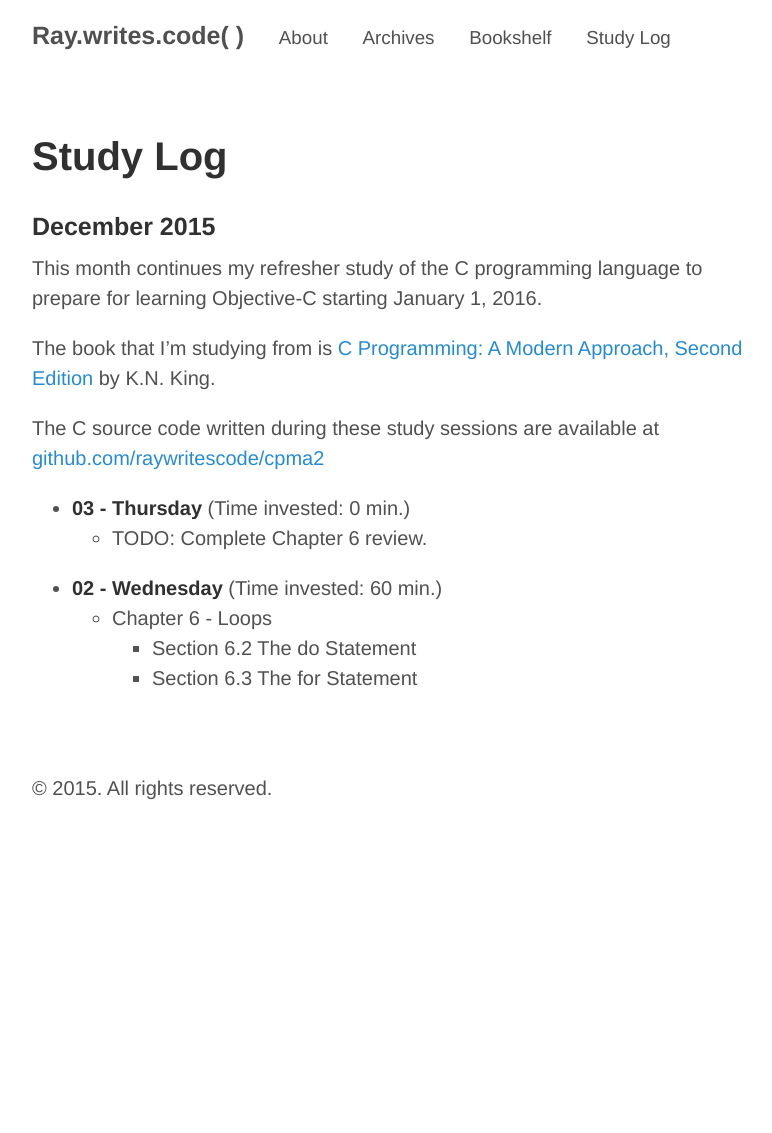
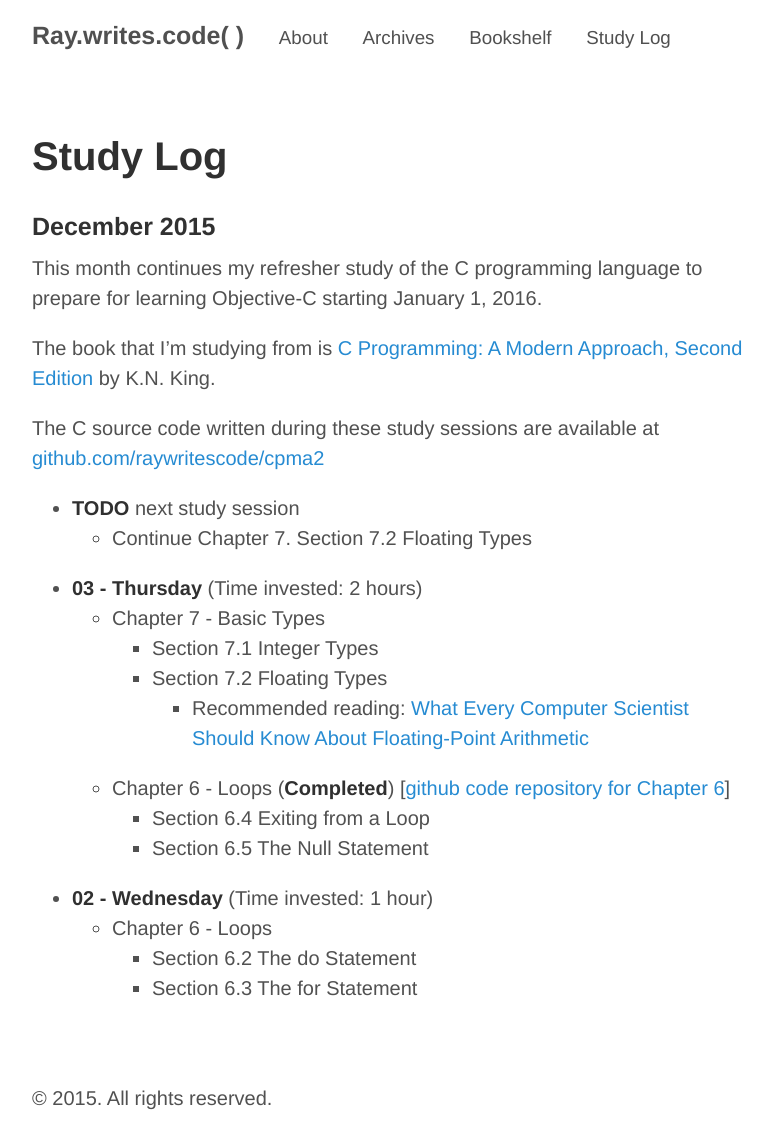
Before and after one commit to raywritescode/raywritescode.github.io, a Jekyll site: the page built from studylog.md, in a window 1280 px wide. Shown: the whole page, without its empty margins (248-1020 px from the left). Built offline with Jekyll 4.4.1, drawn with Linux system fonts in a browser that asks for light colours; Markdown is read by kramdown in place of the engine named in the settings; before the commit the page ends 900 px from its top, so only the background shows below that.

Commit message:
Updated studylog.md - Study session (2 hrs) Wednesday 2015-12-03

```diff
--- a/studylog.md
+++ b/studylog.md
@@ -10,10 +10,19 @@ The book that I'm studying from is [C Programming: A Modern Approach, Second Edi
 
 The C source code written during these study sessions are available at [github.com/raywritescode/cpma2](https://github.com/raywritescode/cpma2)
 
-* **03 - Thursday** (Time invested: 0 min.)
-  - TODO: Complete Chapter 6 review.
+* **TODO** next study session
+   - Continue Chapter 7. Section 7.2 Floating Types
 
-* **02 - Wednesday** (Time invested: 60 min.)
+* **03 - Thursday** (Time invested: 2 hours)
+  - Chapter 7 - Basic Types
+      * Section 7.1 Integer Types
+      * Section 7.2 Floating Types
+          * Recommended reading: [What Every Computer Scientist Should Know About Floating-Point Arithmetic](https://docs.oracle.com/cd/E19957-01/806-3568/ncg_goldberg.html)
+  - Chapter 6 - Loops (**Completed**) [[github code repository for Chapter 6](https://github.com/raywritescode/cpma2/tree/master/ch06)]
+      * Section 6.4 Exiting from a Loop
+      * Section 6.5 The Null Statement
+
+* **02 - Wednesday** (Time invested: 1 hour)
   - Chapter 6 - Loops
       * Section 6.2 The do Statement
       * Section 6.3 The for Statement
```
